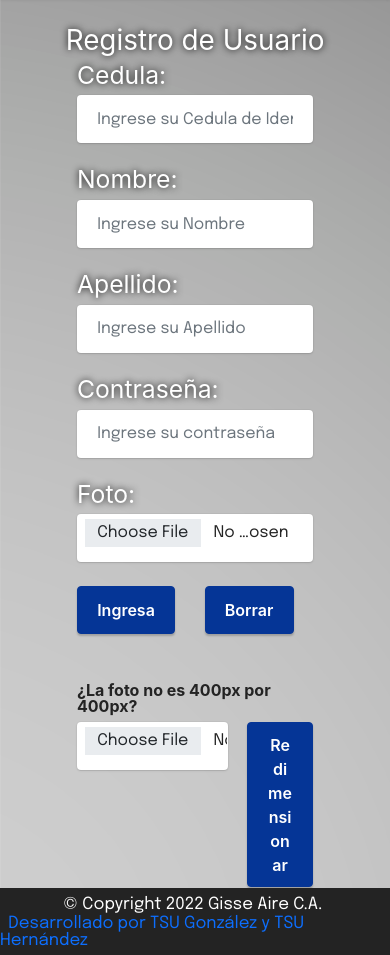
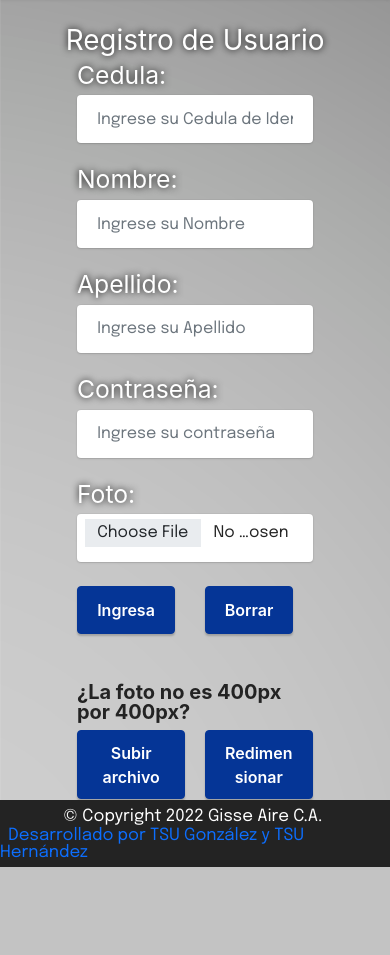
Before and after one commit to cejblan/sistema_logistico, a PHP site: page /registro.php in a window 390 px wide. Shown: the part 72-1027 px from the top of the page. After the commit the page ends 939 px from the top, so only its background shows below. Run offline with PHP 8.4, Linux system fonts and the light colour scheme; the visitor is signed in with stand-in values (Sample User, id 1).

Commit message:
Correciones para responsive

```diff
--- a/registro.php
+++ b/registro.php
@@ -104,7 +104,7 @@ require_once("php/head.php");
 
 ?>
 
-<section class="container FEs">
+<section class="container FEs registro">
   <div class="row">
     <div class="col-12">
         <h1>Registro de Usuario</h1>
@@ -138,34 +138,49 @@ require_once("php/head.php");
         <input type="file" name="foto" class="form-control" accept="image/png,image/jpeg" required/>
         </br>
         <div class="row">
-          <div class="col">
+          <div class="col-6 margin_auto registro">
             <input class="btn btn-success" type="submit" name="submit" id="submit" value="Ingresa"/>
           </div>
-          <div class="col">
+          <div class="col-6 margin_auto registro">
             <input class="btn btn-success" type="reset" name="borrar" id="borrar" value="Borrar"/>
           </div>
         </div>
       </form>
       </br>
       </br>
-      <label>
-        <h6>
-          <strong>¿La foto no es 400px por 400px?</strong>
-        </h6>
-      </label>
+      <div class="row">
+        <div class="col-12 margin_auto">
+          <h5>
+            <strong>¿La foto no es 400px por 400px?</strong>
+          </h5>
+        </div>
+      </div>
       <form name="forma" action="php/redimensionar_imagen.php" enctype="multipart/form-data" method="POST">
         <div class="row">
-          <div class="col-8">
-            <input type="file" name="foto" class="form-control" required/>
+          <div class="col-6 margin_auto registro_2">
+            <input type="file" id="inputarchivo" name="foto" class="form-control" style="display: none;" accept="image/png,image/jpeg" required/>
+            <button class="btn btn-success registro"><label for="inputarchivo" id="labelarchivo">Subir archivo</label></button>
           </div>
-          <div class="col-4">
-            <button class="btn btn-success" type="submit" accept="image/png,image/jpeg">Redimensionar</button>
+          <div class="col-6 margin_auto registro_2">
+            <button class="btn btn-success" type="submit">Redimensionar</button>
           </div>
         </div>
       </form>
     </div>
   </div>
 </section>
+<script>
+  var inputArchivo = document.getElementById('inputarchivo');
+  inputArchivo.addEventListener("change", function() {
+    let nombreArchivo = this.files[0].name;
+    let labelArchivo = document.getElementById('labelarchivo');
+    if (this.value != "") {
+      labelArchivo.innerHTML = nombreArchivo;
+    } else {
+      labelArchivo.innerHTML = 'Selecciona un archivo'
+    }
+  });
+</script>
 
 <?php
 require_once("php/footer.php");
```
